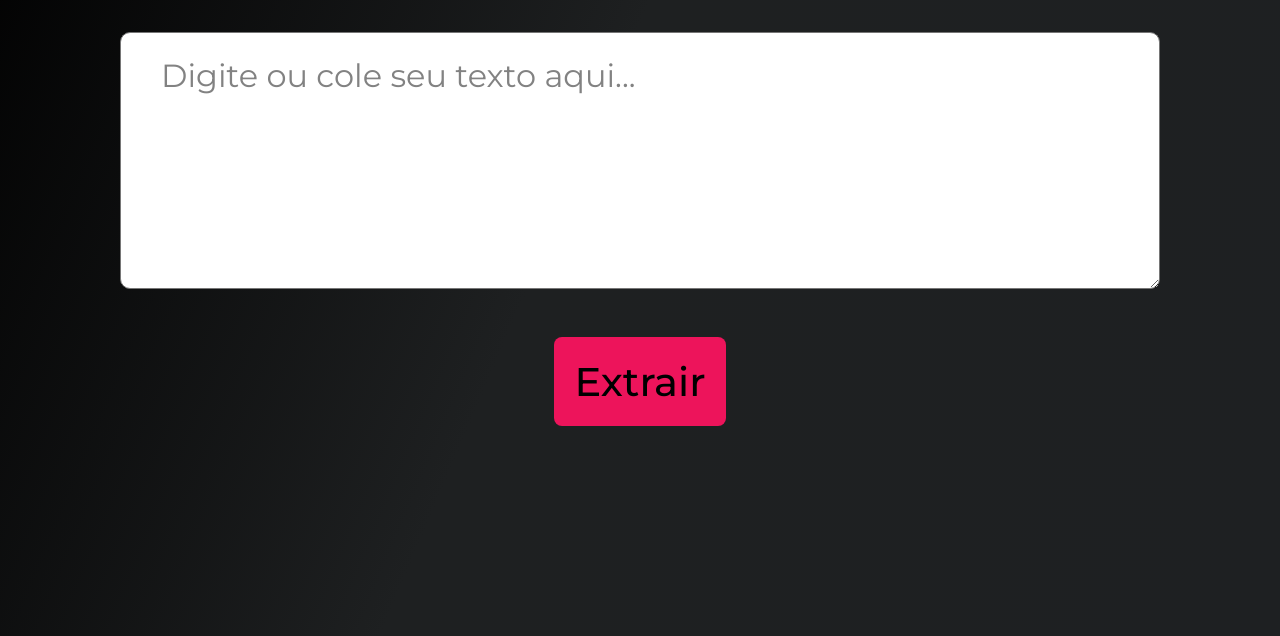
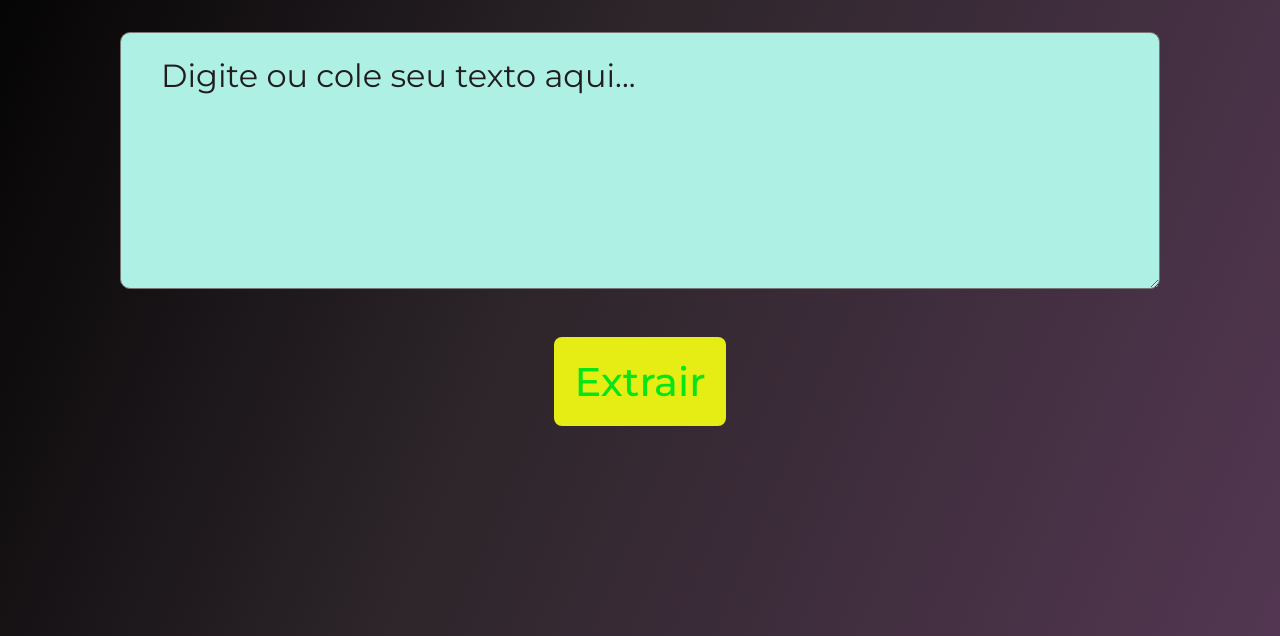
Before and after one commit to TheoEscola/projetinhos, a plain HTML site: page projects/alura2 palavras/index.html in a window 1280 px wide. Shown: the part 198-834 px from the top of the page. Drawn offline with Linux system fonts and the light colour scheme.

Commit message:
aula 9 final

```diff
--- a/projects/alura2 palavras/script.js
+++ b/projects/alura2 palavras/script.js
@@ -28,7 +28,6 @@ function processaTexto(texto) {
         return frequencias[p2] - frequencias[p1];
     }
 
-    console.log(ordenadas);
     return ordenadas.slice(0, 10);
 }
 
--- a/projects/alura2 palavras/style.css
+++ b/projects/alura2 palavras/style.css
@@ -1,8 +1,8 @@
 @import url('https://fonts.googleapis.com/css2?family=Montserrat:ital,wght@0,100..900;1,100..900&display=swap');
 
 :root {
-    --cor-destaque: #ED145B;
-    --cor-gradiente-preto: linear-gradient(113deg, #000 0%, #1E2021 44.96%, #1E2022 100%);
+    --cor-destaque: #e6ed14;
+    --cor-gradiente-preto: linear-gradient(113deg, #000 0%, #2d252a 44.96%, #533752 100%);
 }
 
 * {
@@ -47,12 +47,12 @@ h1 {
     gap: 0.625rem;
     align-self: stretch;
     border-radius: 0.625rem;
-    background: #FFF;
+    background: #aff0e5;
     font-size: 2rem;
 }
 
 #entrada-de-texto::placeholder {
-    color: #828282;
+    color: #1f1d1d;
     font-size: 2rem;
     font-weight: 400;
     line-height: normal;
@@ -67,7 +67,7 @@ h1 {
     border-radius: 0.5rem;
     border: none;
     background: var(--cor-destaque);
-    color: #000;
+    color: #07e516;
     font-size: 2.5rem;
     font-weight: 500;
     line-height: normal;
```
